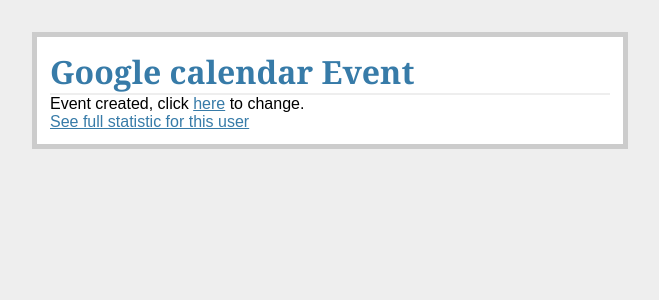
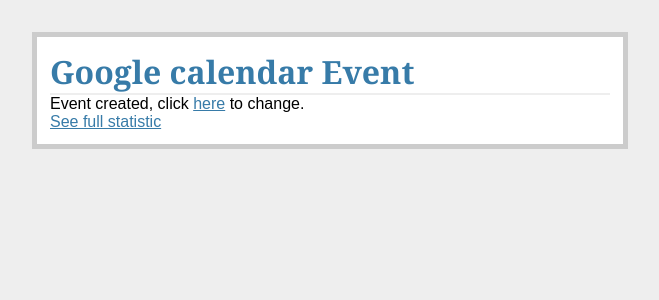
Before and after one commit to kiote/calendar_app_old, a Flask app: template templates/event.html in a window 1280 px wide. Shown: the top 300 px of the page, without its empty margins (310-969 px from the left). Run offline with Flask 2, Linux system fonts and the light colour scheme; the template is opened without the code that fills it: most values are stand-ins (such as "Sample title", 1, 10 or a date in 2020).

Commit message:
change link

```diff
--- a/templates/event.html
+++ b/templates/event.html
@@ -2,5 +2,5 @@
 {% block body %}
   Event created, click <a href="{{ event_url }}">here</a> to change.
   <br />
-  <a href="{{ url_for('stat') }}">See full statistic for this user</a>
+  <a href="{{ url_for('stat') }}">See full statistic</a>
 {% endblock %}
```
